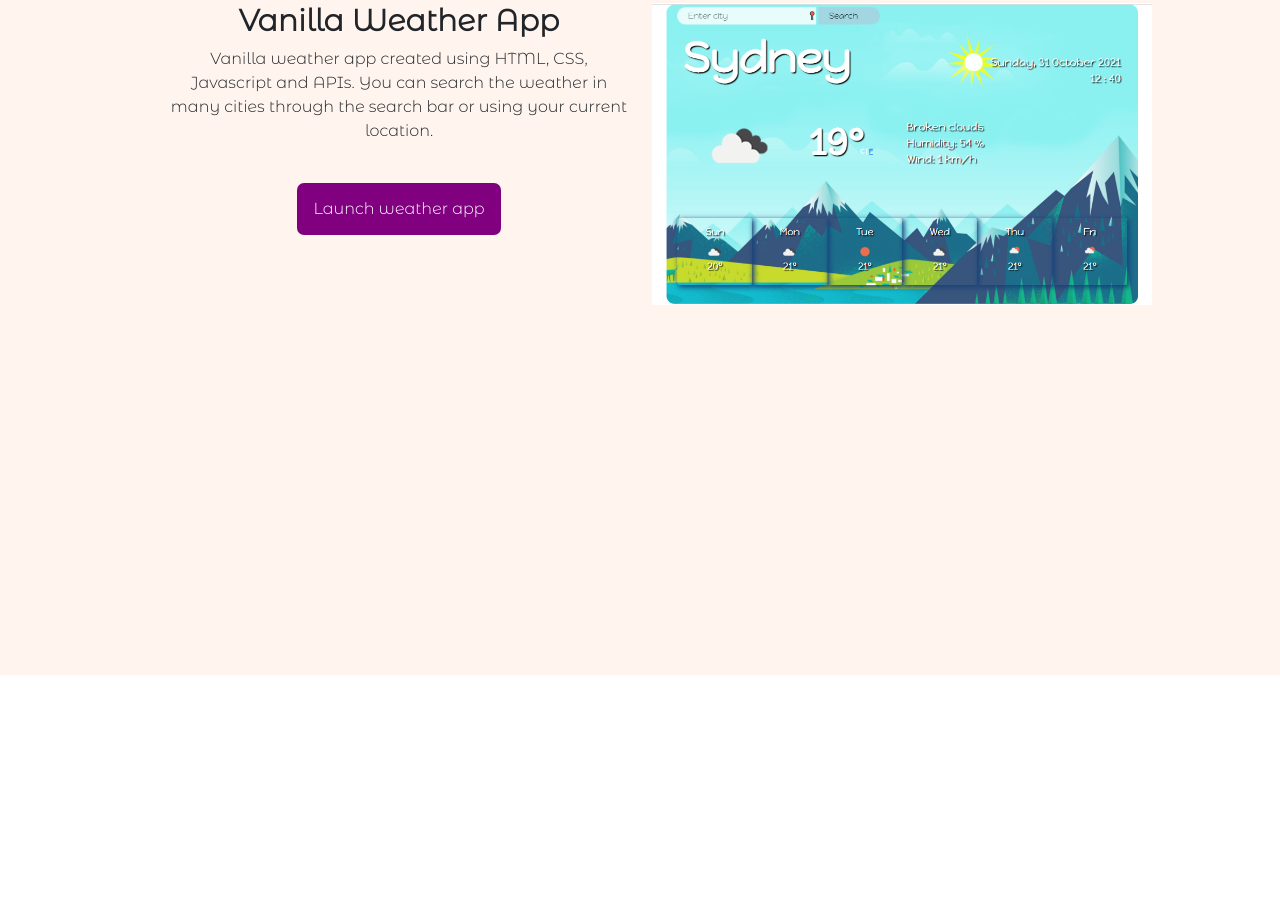
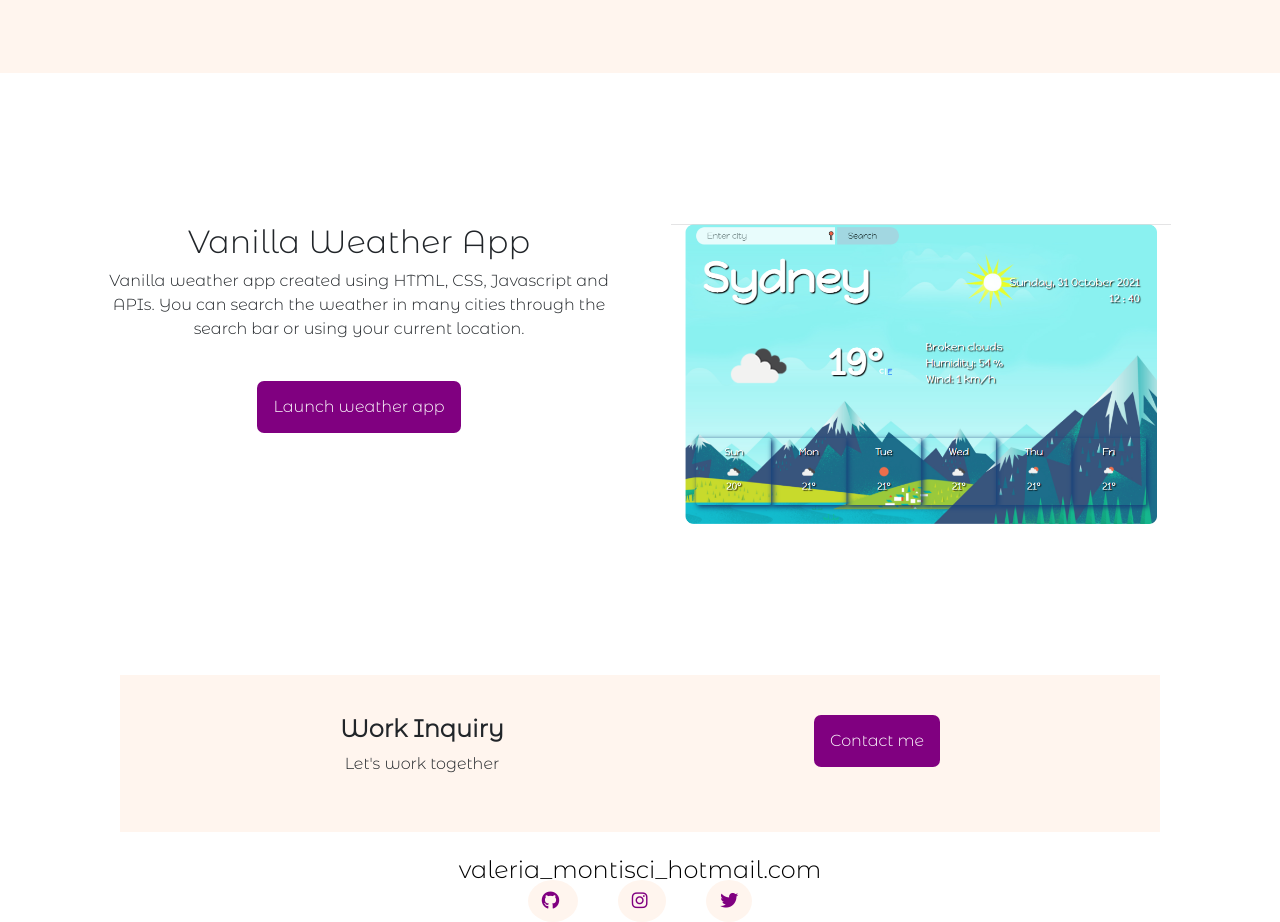
Before and after one commit to Valeria-Montisci/Portfolio, a plain HTML site: page work.html in a window 1280 px wide. Shown: the part 647-1569 px from the top of the page. Before the commit the page ends 1322 px from the top, so only its background shows below. Drawn offline with nearby package versions, Linux system fonts and the light colour scheme.

Commit message:
added footer

```diff
--- a/css/small.css
+++ b/css/small.css
@@ -11,11 +11,21 @@ body{
 .content-container{ padding: 100px 30px}
 
  h1 {font-size: 65px;}
+ h1.my-works {font-size:50px;
+}
 
 .projects img{ display: none;}
 
 .profile-pic{width: 60%;
-float:none;
+    float:none;
     border-radius: 50%;
     margin-bottom: 40px;
     }
+
+
+div.contact-box {display: none;}
+footer{ margin: 0 auto;
+}
+.email-link, .social-links{
+       font-size: 15px;
+}
--- a/css/style.css
+++ b/css/style.css
@@ -35,6 +35,8 @@ nav a:hover, nav li.active a{color: var(--primary-color);}
      padding: 10px;}
 
 .short-name{display: none;}
+
+
 /* body */
 body{font-family: 'Montserrat Alternates', sans-serif;
 }
@@ -69,3 +71,34 @@ text-align: center;}
 float: right;}
 
 .contacts {padding-top: 60px;}
+
+/*  Footer  */
+footer{text-align: center;
+     margin:  0 120px;
+}
+.email-link{ text-decoration: none;
+color: black;
+font-size: 24px;
+}
+.social-links a {
+     text-decoration: none;
+     margin: 20px 20px;
+     color:var(--primary-color);
+     background: var(--secondary-color);
+     padding: 10px 14px;
+     border-radius: 50%;
+     font-size: 18px;
+    ;
+ }
+.email-link:hover, .social-links:hover{
+     color: var(--primary-color);}
+ .social-links a:hover {
+      color: white;
+     background: var(--primary-color);}
+
+     div.contact-box{display: flex;
+          justify-content: space-between;
+          background: var(--secondary-color);
+          padding: 40px 220px;
+     margin-bottom: 20px;}
+     .contact-box h4{ font-weight: bold;}
--- a/work.html
+++ b/work.html
@@ -34,11 +34,12 @@
                     <a href="/contact.html">Contact</a>
                 </li>
             </ul>
-        </nav></section>
+        </nav>
+    </section>
     <div class="content-container">
-    <h1>
+    <h1 class="my-works">
         Take a look at what I've been working on!
-    </h1>
+    </h1> </div>
     <section class="projects">
             <div class="row">
                 <div class="col-sm-6">
@@ -59,7 +60,33 @@
                     <img src="images/weather-app.png" alt="weather-app" width="500px">
                 </div>
                 </div>
-            </div>
+
     </section>
 </div>
+<footer>
+    <div class="contact-box">
+        <div>
+        <h4> Work Inquiry</h4>
+        <p> Let's work together</p></div>
+       <div> <a href="#"
+        class="btn text-decoration-none"
+        role="button"
+        title="contact me">
+       Contact me
+        </a></div>
+    </div>
+    <a href="mailto:valeria_montisci@hotmail.com"
+    class="email-link">valeria_montisci_hotmail.com</a>
+    <div class="social-links">
+       <a href="">
+        <i class="fab fa-github"></i>
+       </a>
+       <a href="">
+        <i class="fab fa-instagram"></i>
+       </a>
+       <a href="">
+        <i class="fab fa-twitter"></i>
+       </a>
+   </div>
+</footer>
   </body>
```
Also changed, not shown: about.html (+26 -1 lines), contact.html (+26 -1 lines), index.html (+27 -1 lines).
